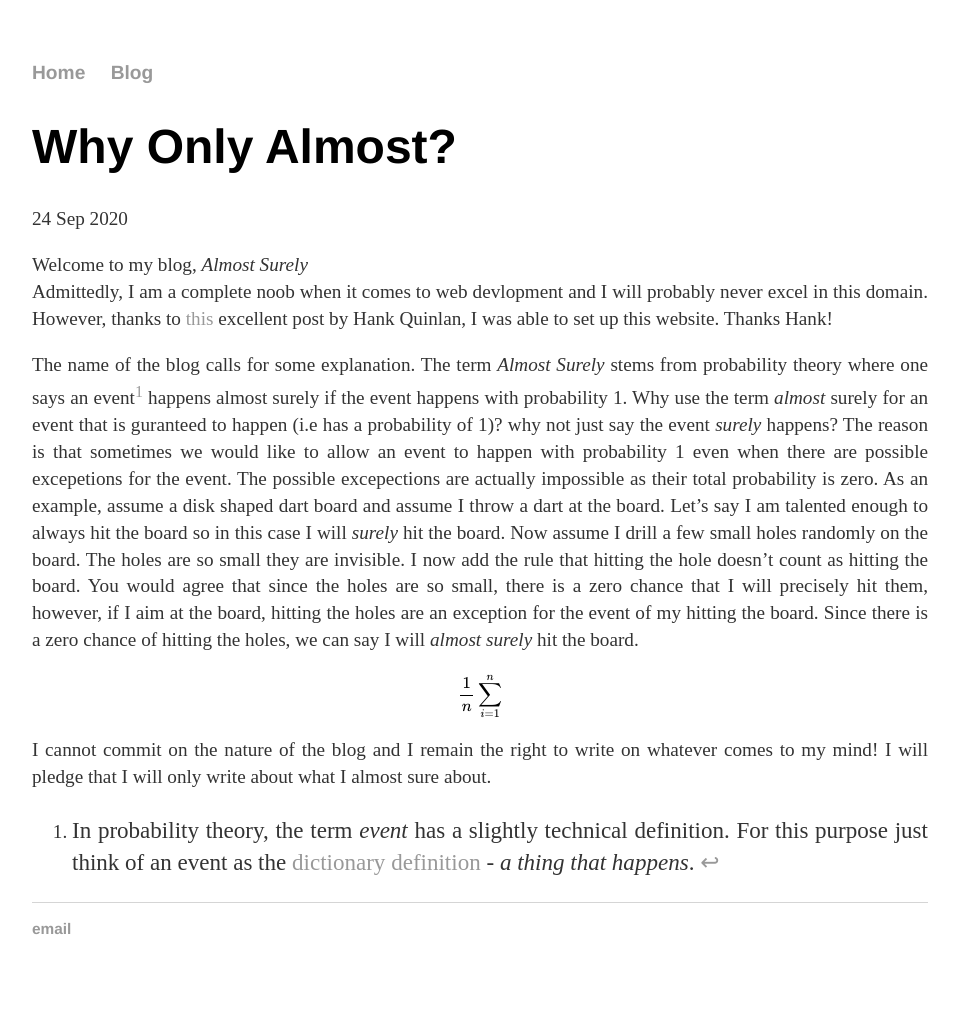
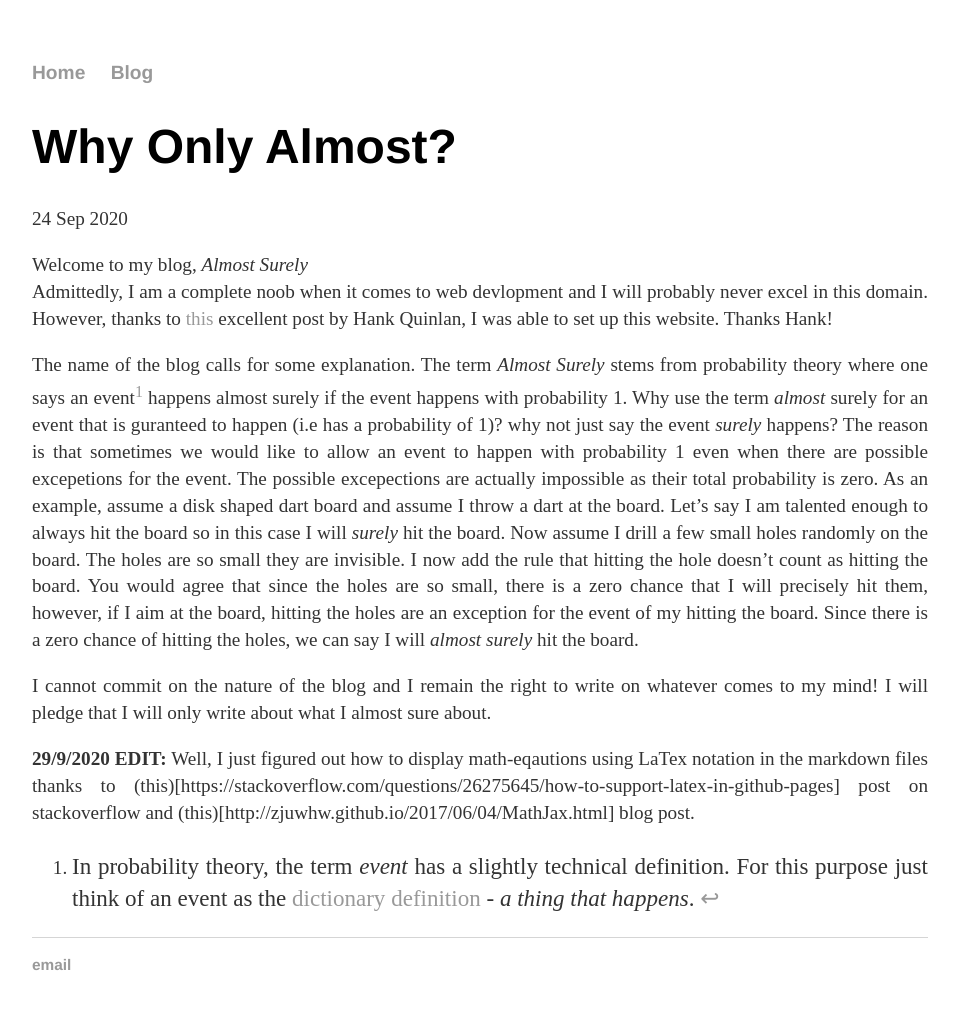
Before and after one commit to nirryde/nirryde.github.io, a Jekyll site: the page built from _posts/2020-09-24-post one.md, in a window 1280 px wide. Shown: the whole page, without its empty margins (160-1119 px from the left). Built offline with Jekyll 4.4.1, drawn with Linux system fonts in a browser that asks for light colours; formulas are drawn with MathJax 3; before the commit the page ends 1000 px from its top, so only the background shows below that.

Commit message:
Update 2020-09-24-post one.md

```diff
--- a/_posts/2020-09-24-post one.md
+++ b/_posts/2020-09-24-post one.md
@@ -9,8 +9,9 @@ Admittedly, I am a complete noob when it comes to web devlopment and I will prob
 
 The name of the blog calls for some explanation. The term *Almost Surely* stems from probability theory where one says an event[^1] happens almost surely if the event happens with probability 1. Why use the term *almost* surely for an event that is guranteed to happen (i.e has a probability of 1)? why not just say the event *surely* happens? The reason is that sometimes we would like to allow an event to happen with probability 1 even when there are possible excepetions for the event. The possible excepections are actually impossible as their total probability is zero. As an example, assume a disk shaped dart board and assume I throw a dart at the board. Let's say I am talented enough to always hit the board so in this case I will *surely* hit the board. Now assume I drill a few small holes randomly on the board. The holes are so small they are invisible. I now add the rule that hitting the hole doesn't count as hitting the board. You would agree that since the holes are so small, there is a zero chance that I will precisely hit them, however, if I aim at the board, hitting the holes are an exception for the event of my hitting the board. Since there is a zero chance of hitting the holes, we can say I will *almost surely* hit the board.
 
-$$\frac{1}{n} \sum_{i=1}^{n}$$
-
 I cannot commit on the nature of the blog and I remain the right to write on whatever comes to my mind! I will pledge that I will only write about what I almost sure about.
 
+**29/9/2020 EDIT:**
+Well, I just figured out how to display math-eqautions using LaTex notation in the markdown files thanks to (this)[https://stackoverflow.com/questions/26275645/how-to-support-latex-in-github-pages] post on stackoverflow and (this)[http://zjuwhw.github.io/2017/06/04/MathJax.html] blog post.
+
 [^1]: In probability theory, the term *event* has a slightly technical definition. For this purpose just think of an event as the <a href="https://dictionary.cambridge.org/dictionary/english/event"> dictionary definition</a> - *a thing that happens*.
```
